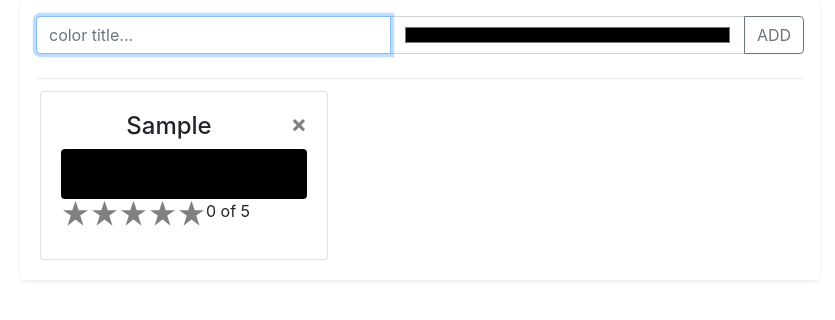
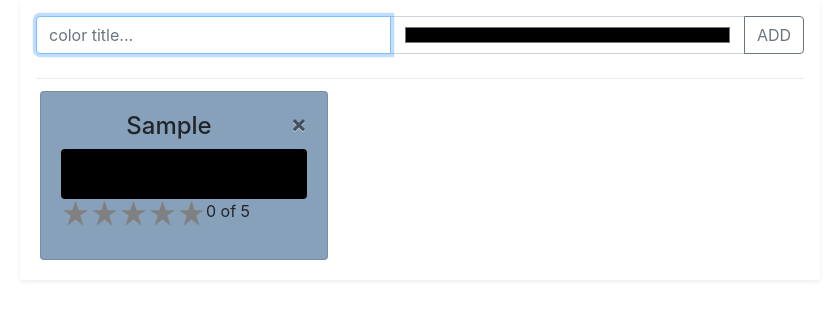
Before and after one commit to DanilYusupov/Colors-organizer-react-, a React (Create React App) app: page / in a window 1280 px wide. Both pictures are taken after typing "Sample" into the empty fields and a click on the button "ADD". Shown: the top 320 px of the page, without its empty margins (220-1055 px from the left). Built offline with nearby package versions, Linux system fonts and the light colour scheme.

Commit message:
New logic

```diff
--- a/package.json
+++ b/package.json
@@ -4,6 +4,9 @@
   "private": true,
   "dependencies": {
     "autoprefixer": "^9.1.5",
+    "babel-loader": "^8.0.4",
+    "babel-preset-es2015": "^6.24.1",
+    "babel-preset-react": "^6.24.1",
     "bootstrap": "^4.1.3",
     "css-loader": "^1.0.0",
     "jquery": "^3.3.1",
--- a/src/components/Color.jsx
+++ b/src/components/Color.jsx
@@ -1,15 +1,41 @@
 import React from 'react';
 import StarRating from './StarRating';
+import PropTypes from 'prop-types';
 
-const Color = ({ title, color, rating = 0, onRemove = f => f, onRate = f => f }) =>
-    <div className="color card m-1" style={{ width: 18 + 'rem' }}>
+class Color extends React.Component {
+
+    componentWillMount() {
+        this.style = { backgroundColor: '#87a1ba' }
+    }
+
+    componentWillUpdate(nextProps) {
+        const {title, rating} = this.props;
+        this.style = {backgroundColor: '#ffffff'};
+        alert(title + ': rating ' + rating + ' -> ' + nextProps.rating);
+    }
+
+    shouldComponentUpdate(nextProps) {
+        const {rating} = this.props;
+        return rating !== nextProps.rating;
+    }
+
+    componentDidUpdate(prevProps){
+        const {title, rating} = this.props;
+        const status = (rating > prevProps.rating) ? 'better' : 'worse';
+    }
+
+    render() {
+        const { title, rating, color, onRate, onRemove } = this.props;
+        return (
+            <div className="color card m-1" style={{ width: 18 + 'rem', backgroundColor: this.style.backgroundColor }}>
                 <div className="card-body">
                     <div className="row">
                         <div className="col text-center">
                             <h4>{title}</h4>
                         </div>
                         <div className="col-1">
-                    <button type="button" className="close" onClick={onRemove}><span aria-hidden="true">&times;</span>
+                            <button type="button" className="close" onClick={onRemove}><span
+                                aria-hidden="true">&times;</span>
                             </button>
                         </div>
                     </div>
@@ -20,6 +46,46 @@ const Color = ({ title, color, rating = 0, onRemove = f => f, onRate = f => f })
                         <StarRating starsSelected={rating} onRate={onRate}/>
                     </div>
                 </div>
-    </div>;
+            </div>
+        );
+    }
+}
 
+Color.propTypes = {
+    title: PropTypes.string,
+    rating: PropTypes.number,
+    color: PropTypes.string,
+    onRate: PropTypes.func,
+    onRemove: PropTypes.func
+};
+
+Color.defaultProps = {
+    title: undefined,
+    rating: 0,
+    color: "#000000",
+    onRate: f=>f,
+    onRemove: f=>f
+};
+
+// const Color = ({ title, color, rating = 0, onRemove = f => f, onRate = f => f }) =>
+//     <div className="color card m-1" style={{ width: 18 + 'rem' }}>
+//         <div className="card-body">
+//             <div className="row">
+//                 <div className="col text-center">
+//                     <h4>{title}</h4>
+//                 </div>
+//                 <div className="col-1">
+//                     <button type="button" className="close" onClick={onRemove}><span aria-hidden="true">&times;</span>
+//                     </button>
+//                 </div>
+//             </div>
+//             <div className="color rounded"
+//                  style={{ backgroundColor: color, height: 50 + 'px' }}>
+//             </div>
+//             <div>
+//                 <StarRating starsSelected={rating} onRate={onRate}/>
+//             </div>
+//         </div>
+//     </div>;
+//
 export default Color;
```
Also changed, not shown: 1 other file (tests, documents, lock files or other folders). Lines whose indentation alone changed are shown as unchanged.
